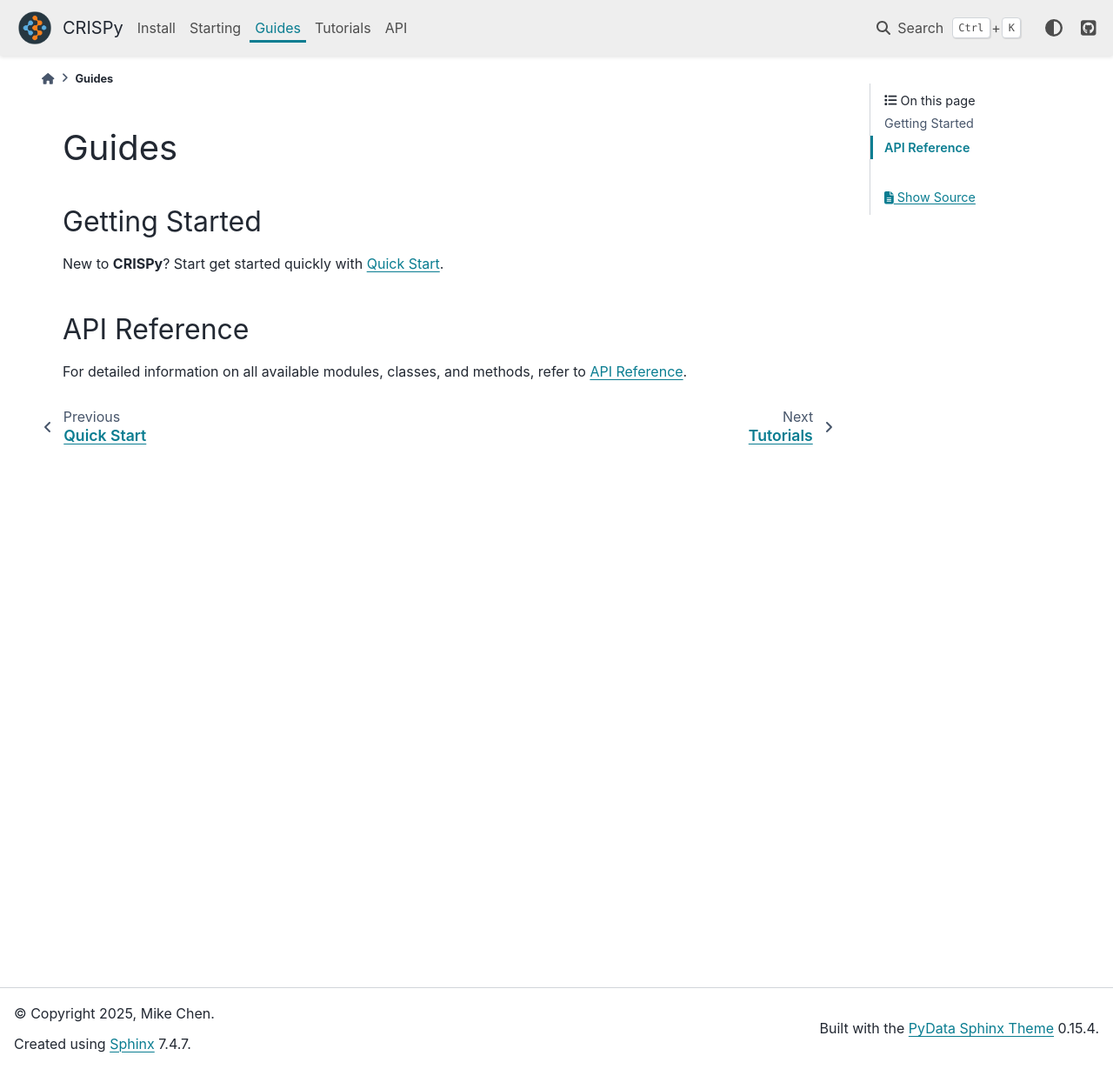
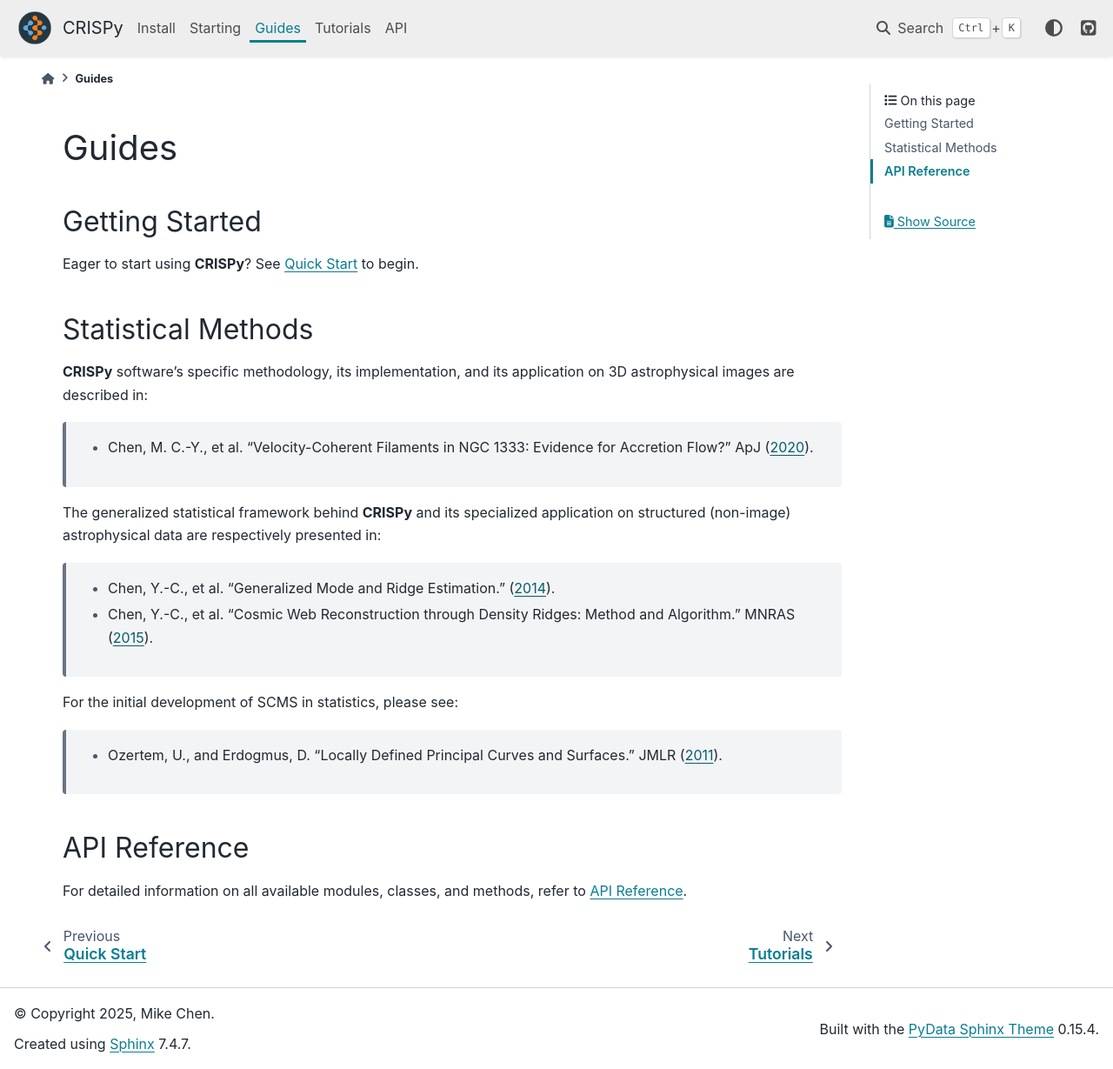
Before and after one commit to mcyc/crispy, a Sphinx documentation site: the page built from docs/source/guides.rst, in a window 1280 px wide and 1229 px high. Shown: the whole window at 87% size. Built offline with Sphinx 7.4.7 and the PyData theme 0.15.4, drawn with Linux system fonts in a browser that asks for light colours.

Commit message:
Revised and polished a few documentation files

```diff
--- a/docs/source/guides.rst
+++ b/docs/source/guides.rst
@@ -3,7 +3,32 @@ Guides
 
 Getting Started
 ---------------
-New to **CRISPy**? Start get started quickly with :doc:`Quick Start <quick_start>`.
+Eager to start using **CRISPy**? See :doc:`Quick Start <quick_start>` to begin.
+
+Statistical Methods
+-------------------
+
+**CRISPy** software's specific methodology, its implementation, and its application
+on 3D astrophysical images are described in:
+
+
+    - Chen, M. C.-Y., et al. "Velocity-Coherent Filaments in NGC 1333: Evidence for Accretion Flow?"
+      ApJ (`2020 <https://ui.adsabs.harvard.edu/abs/2020ApJ...891...84C/abstract>`_).
+
+The generalized statistical framework behind **CRISPy** and its specialized application on structured
+(non-image) astrophysical data are respectively presented in:
+
+    - Chen, Y.-C., et al. "Generalized Mode and Ridge Estimation."
+      (`2014 <https://arxiv.org/abs/1406.1803>`_).
+
+    - Chen, Y.-C., et al. "Cosmic Web Reconstruction through Density Ridges: Method and Algorithm."
+      MNRAS (`2015 <https://arxiv.org/abs/1501.05303>`_).
+
+For the initial development of SCMS in statistics, please see:
+
+    - Ozertem, U., and Erdogmus, D. "Locally Defined Principal Curves and Surfaces."
+      JMLR (`2011 <https://jmlr.org>`_).
+
 
 API Reference
 -------------------
--- a/docs/source/installation.rst
+++ b/docs/source/installation.rst
@@ -10,7 +10,7 @@ System Requirements
 --------------------
 CRISPy is compatible with the following environments:
 - Python 3.8 or later.
-- Dependencies include `numpy`, `astropy`, `scipy`, `scikit-image` and `scikit-learn`.
+- Dependencies include `numpy`, `astropy`, `scipy`, `scikit-image`, and `scikit-learn`.
 
 Instructions
 -------------
```
Also changed, not shown: README.md (+3 -9 lines), docs/source/index.rst (+2 -10 lines).
